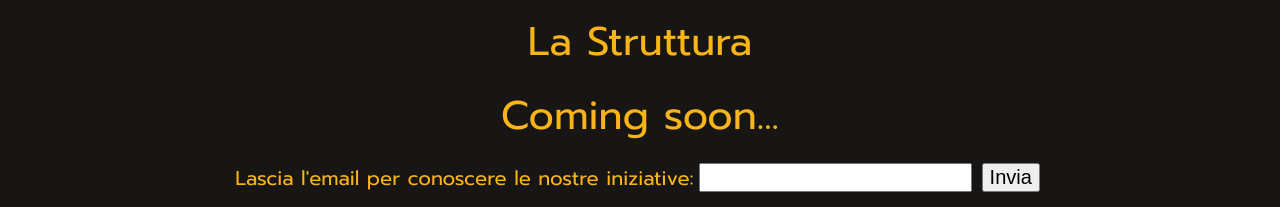
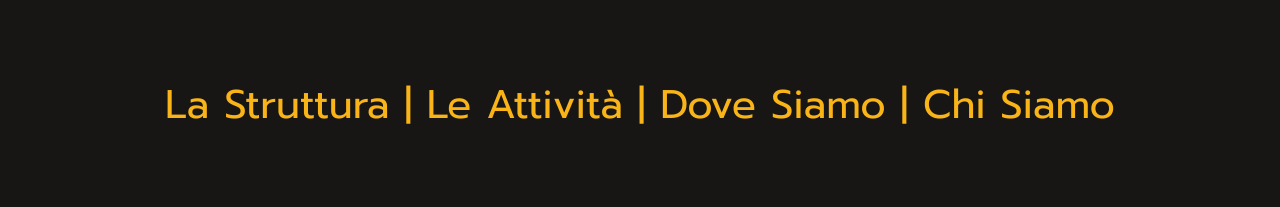
Before and after one commit to mfaella/cormorano, a plain HTML site: page index.html in a window 1280 px wide. Shown: the part 490-697 px from the top of the page. Drawn offline with Linux system fonts and the light colour scheme.

```diff
--- a/index.html
+++ b/index.html
@@ -118,16 +118,20 @@
 </head>
 <body>
   <img id="logo" src="img/logo2.png" alt="Logo de Il Cormorano">
-  <div id="menu"><a href="struttura.html">La Struttura</a></div>
-	<span id="comingsoon">Coming soon...</span>
+  <div id="menu">
+    <a href="galleria.html">La Struttura</a>&nbsp;|
+    <a href="index.html">Le Attività</a>&nbsp;|
+    <a href="index.html">Dove Siamo</a>&nbsp;|
+    <a href="index.html">Chi Siamo</a>
+  </div>
 
-	<div id="formContainer">
+	<!--<div id="formContainer">
 	<form action="https://docs.google.com/forms/u/0/d/e/1FAIpQLSf-bKbca3U-JTiwLgV-htzEKfkI9clTxseogAp9mLCrYcfRVQ/formResponse" method="post" onsubmit="return submitForm(event)">
         <label for="email">Lascia l'email per conoscere le nostre iniziative:</label>
         <input type="email" id="email" autocomplete="email" name="entry.1261854473" required>
         <input type="submit" value="Invia">
 	</form>
-	</div>
+	</div>--!>
 
 	<div id="confirmationMessage" style="display: none;">
         Grazie, ti avviseremo dell'inaugurazione!
```
